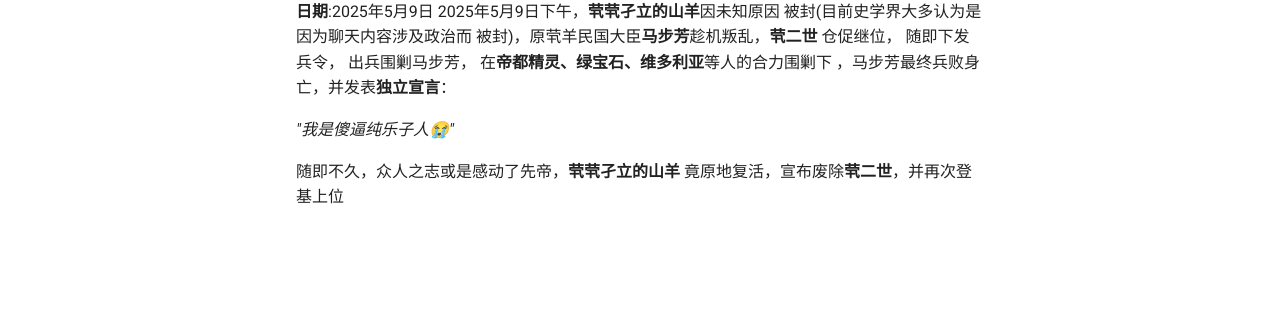
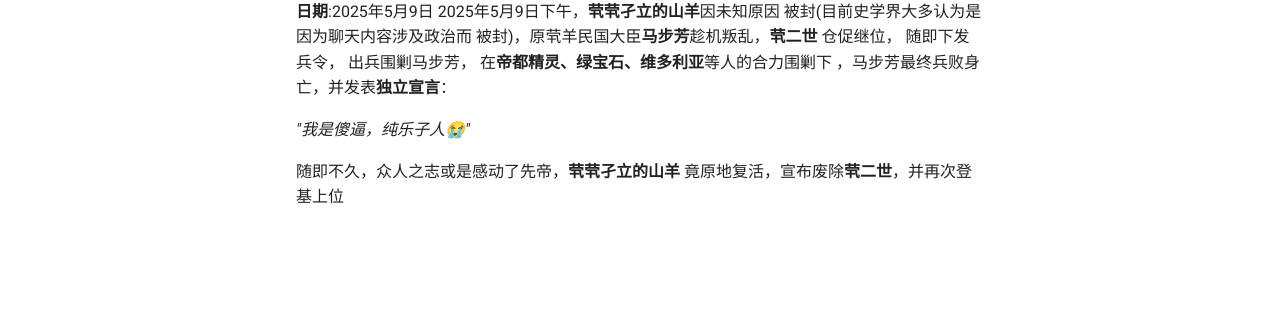
Before and after one commit to qqjldsy/GoatBook-Source, an MkDocs documentation site: the page built from docs/lsys.md, in a window 1280 px wide. Shown: the part 232-543 px from the top of the page. Built offline with MkDocs 1.6.1 and Material for MkDocs 9.7.7, drawn with Linux system fonts in a browser that asks for light colours.

Commit message:
Update lsys.md

```diff
--- a/docs/lsys.md
+++ b/docs/lsys.md
@@ -9,7 +9,7 @@
 在**帝都精灵、绿宝石、维多利亚**等人的合力围剿下
 ，马步芳最终兵败身亡，并发表**独立宣言**：
 
-*"我是傻逼纯乐子人😭"*
+*"我是傻逼，纯乐子人😭"*
 
 随即不久，众人之志或是感动了先帝，**茕茕孑立的山羊**
 竟原地复活，宣布废除**茕二世**，并再次登基上位
```
